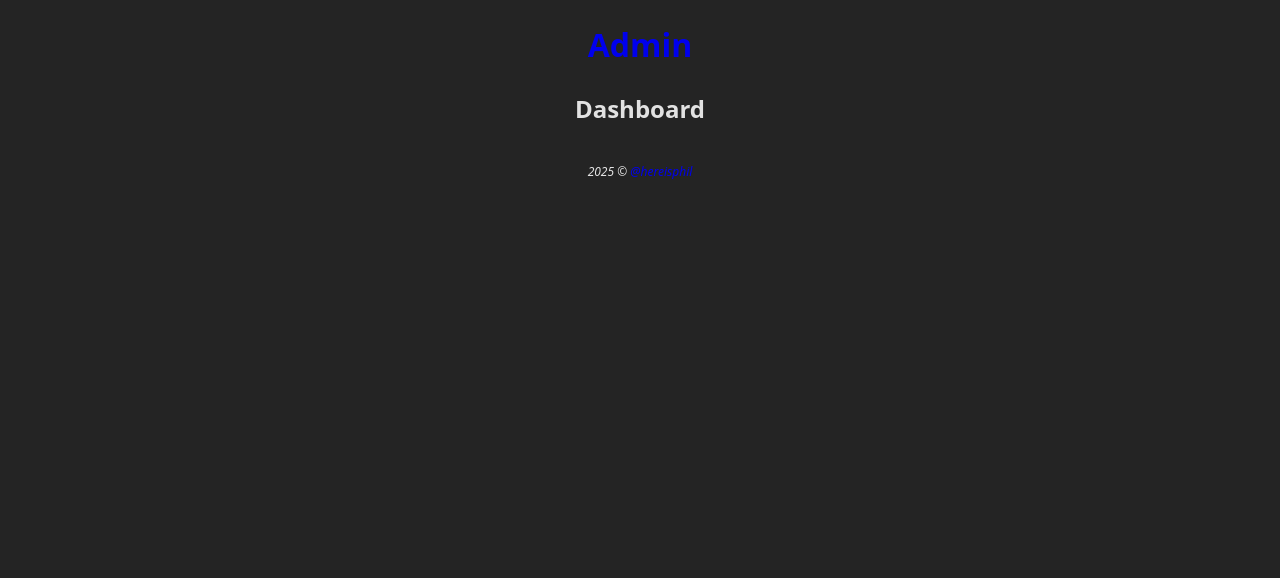
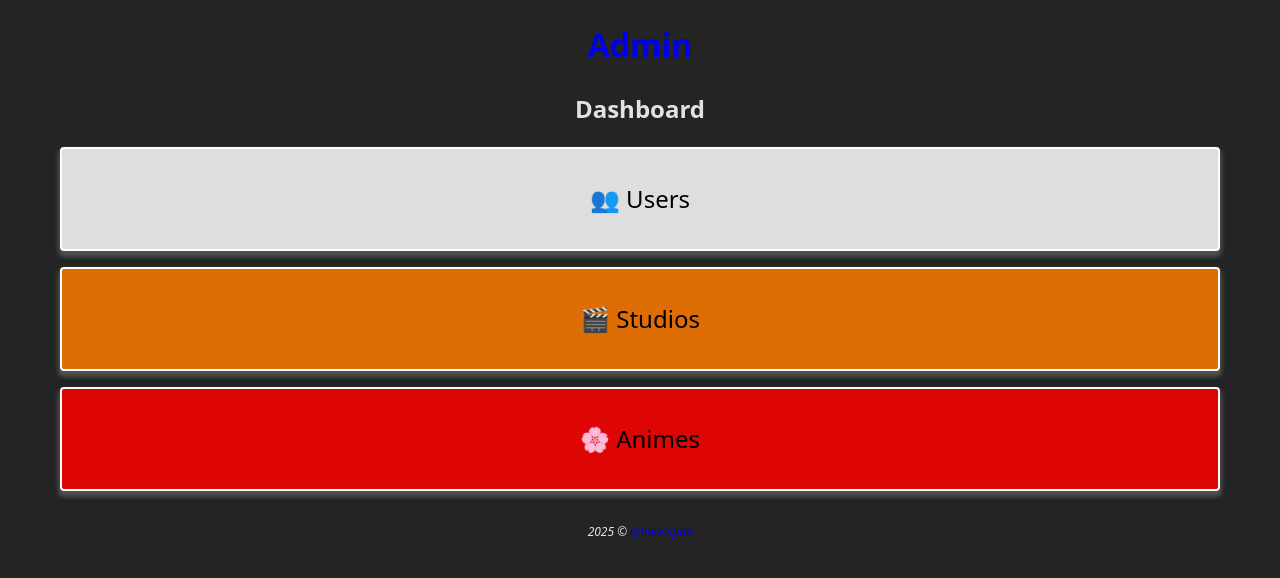
Before and after one commit to CantuPhillip-FS/NodeJS-MongoDB-Assignment, a React (Vite) app in the folder Client/: page / in a window 1280 px wide. Shown: the top 578 px of the page. Built offline with nearby package versions, Linux system fonts and the light colour scheme.

Commit message:
CLIENT: Added 'cards' for reach route on the / page and added styles

```diff
--- a/Client/src/App.tsx
+++ b/Client/src/App.tsx
@@ -1,7 +1,27 @@
+import { Link } from "react-router";
+
 function App() {
   return (
     <main>
       <h2 className="centered-text">Dashboard</h2>
+      <article
+        className="card users-card"
+        style={{ backgroundColor: "rgba(255, 255, 255, 0.85)" }}
+      >
+        <Link to="/users">Users</Link>
+      </article>
+      <article
+        className="card studios-card"
+        style={{ backgroundColor: "rgba(255, 123, 0, 0.85)" }}
+      >
+        <Link to="/studios">Studios</Link>
+      </article>
+      <article
+        className="card animes-card"
+        style={{ backgroundColor: "rgba(255, 0, 0, 0.85)" }}
+      >
+        <Link to="/animes">Animes</Link>
+      </article>
     </main>
   );
 }
--- a/Client/src/index.css
+++ b/Client/src/index.css
@@ -42,3 +42,36 @@ a {
 .centered-text {
   text-align: center;
 }
+
+.card {
+  max-width: 90%;
+  border: 2px solid white;
+  border-radius: 0.25rem;
+  margin: 1rem auto;
+  text-align: center;
+  font-size: 1.5rem;
+  padding: 2rem 1rem;
+  box-shadow: 0px 4px 4px 2px rgba(255, 255, 255, 0.2);
+  transition: ease 0.3s;
+}
+
+.card a {
+  color: black;
+}
+
+.card a:hover {
+  text-decoration: underline;
+  text-underline-offset: 3px;
+}
+
+.users-card a::before {
+  content: "👥 ";
+}
+
+.studios-card a::before {
+  content: "🎬 ";
+}
+
+.animes-card a::before {
+  content: "🌸 ";
+}
```
